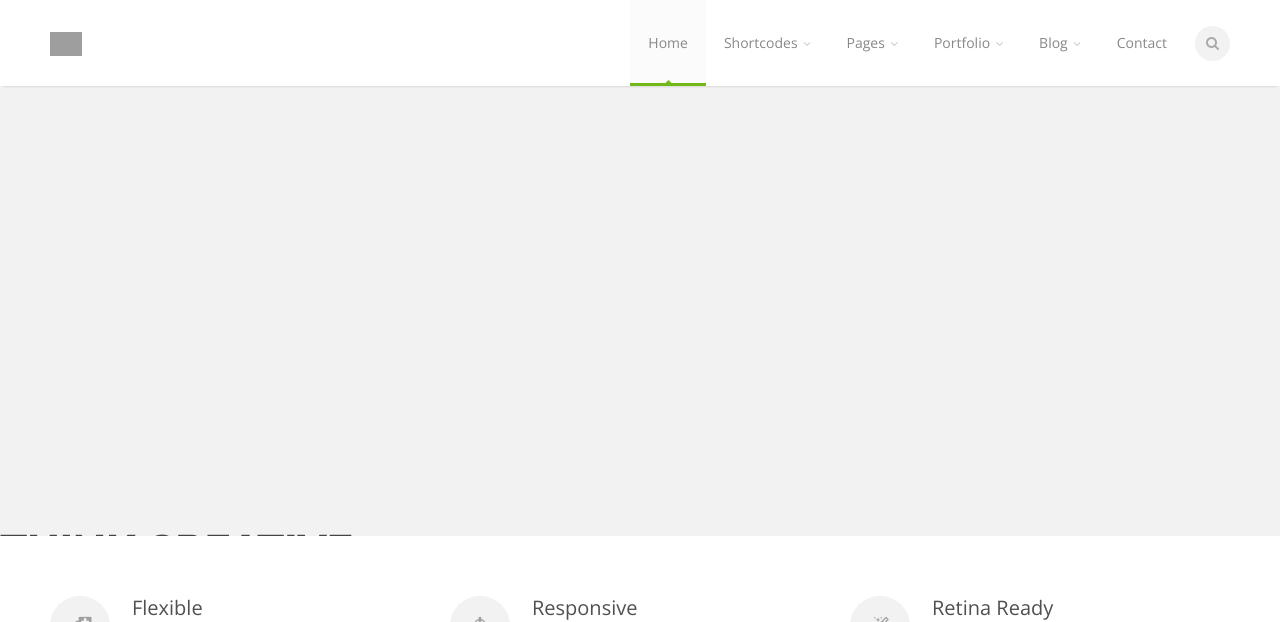
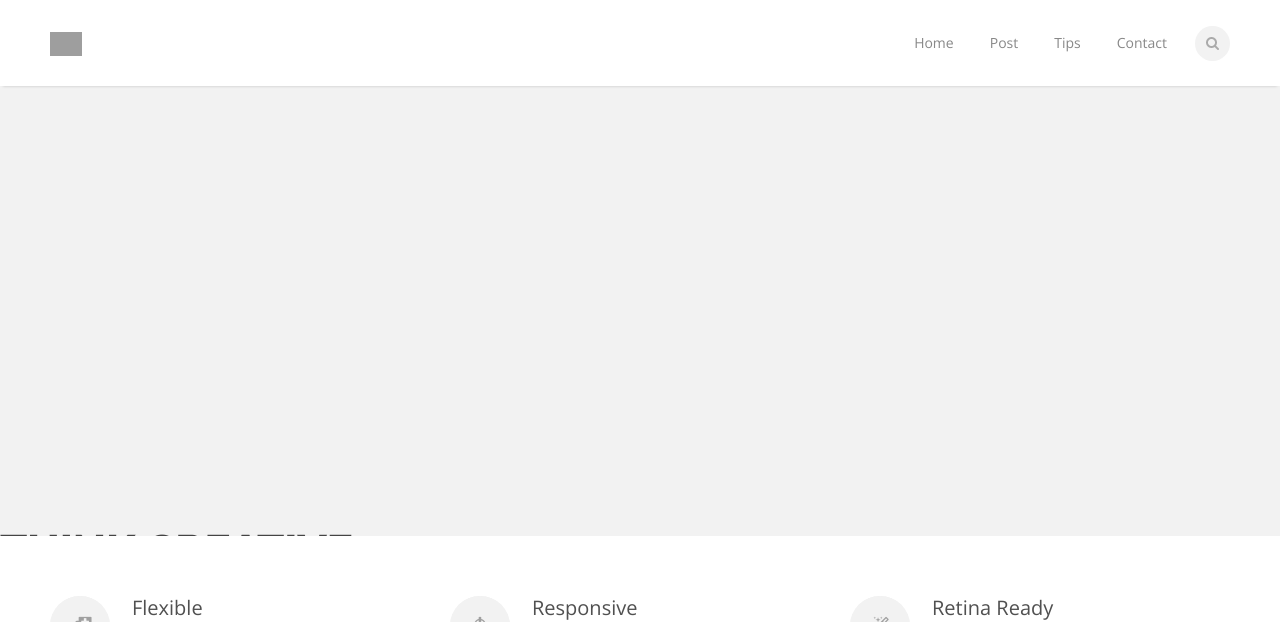
Before and after one commit to csubero/sportnutrition-, a Django app: page /home/ in a window 1280 px wide. Shown: the top 622 px of the page. Run offline with Django 3.2, Linux system fonts and the light colour scheme; data that the repository does not hold is empty; some libraries are stand-ins or nearby versions; grey boxes are pictures that could not be loaded.

Commit message:
Fix navbar

```diff
--- a/frontend/templates/frontend/layout/base.html
+++ b/frontend/templates/frontend/layout/base.html
@@ -77,9 +77,13 @@
 			<nav id="navigation" class="menu">
 				<ul id="responsive">
 
-					<li><a href="index.html" id="current">Home</a></li>
+					<li><a href="{% url 'frontend.index.index' %}" >Home</a></li>
 
-					<li><a href="#">Shortcodes</a>
+					<li><a href="{% url 'frontend.index.index' %}" >Post</a></li>
+
+					<li><a href="{% url 'frontend.index.index' %}" >Tips</a></li>
+
+					{% comment %}<li><a href="#">Shortcodes</a>
 						<ul>
 							<li><a href="elements.html">Elements</a></li>
 							<li><a href="typography.html">Typography</a></li>
@@ -114,7 +118,7 @@
 							<li><a href="blog-medium-image.html">Medium Image</a></li>
 							<li><a href="blog-post.html">Single Post</a></li>
 						</ul>
-					</li>
+					</li>{% endcomment %}
 
 					<li><a href="contact.html">Contact</a></li>
 
```
